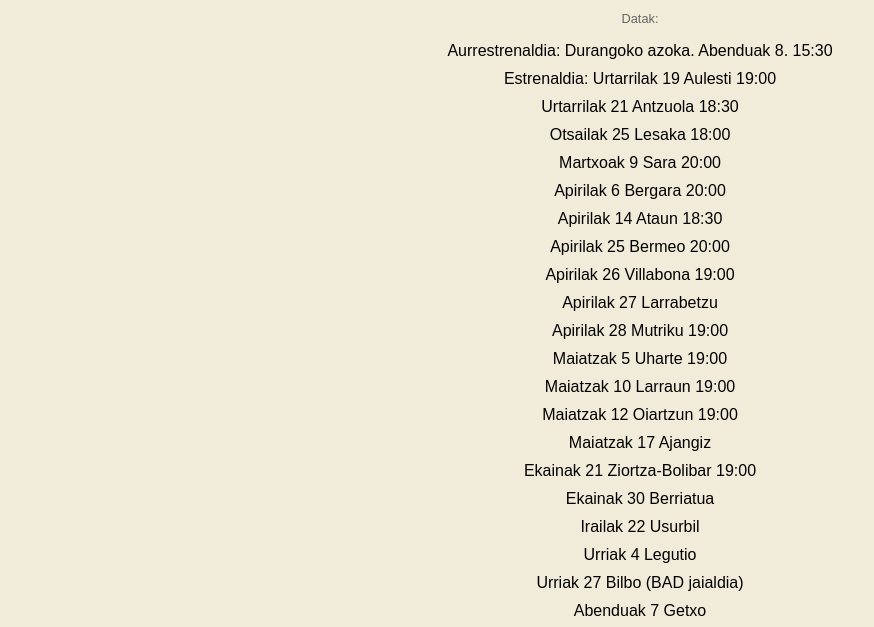
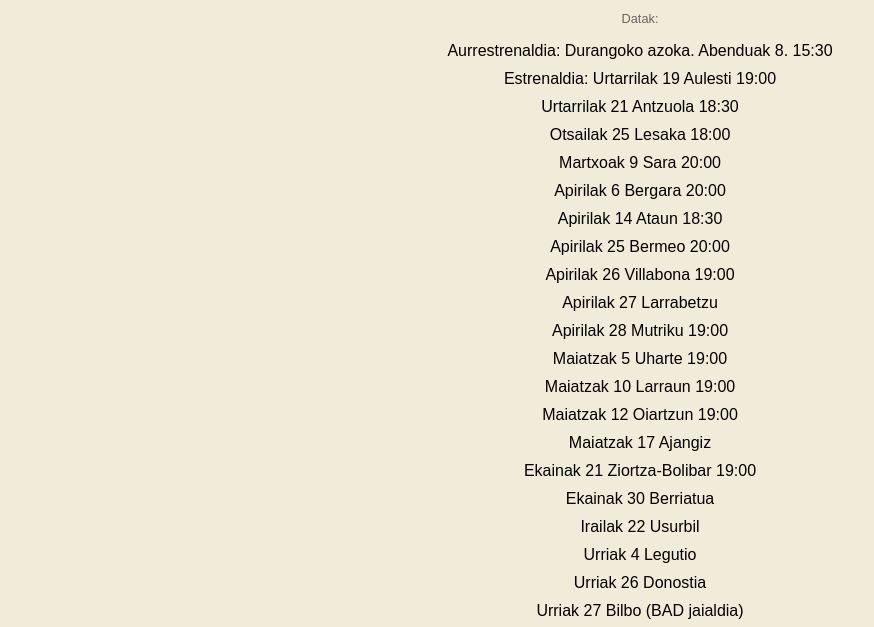
Before and after one commit to EUKALYPTUSJonAnder/web-orria, a plain HTML site: page index.html in a window 1280 px wide. Shown: the part 108-735 px from the top of the page, without its empty margins (0-874 px from the left). Drawn offline with Linux system fonts and the light colour scheme.

Commit message:
Update index.html

```diff
--- a/index.html
+++ b/index.html
@@ -76,6 +76,7 @@
             <li class="event-list-item">Ekainak 30 Berriatua</li>
             <li class="event-list-item">Irailak 22 Usurbil</li>
             <li class="event-list-item">Urriak 4 Legutio</li>
+             <li class="event-list-item">Urriak 26 Donostia</li>
             <li class="event-list-item">Urriak 27 Bilbo (BAD jaialdia)</li>
             <li class="event-list-item">Abenduak 7 Getxo </li>
         </ul>
```
